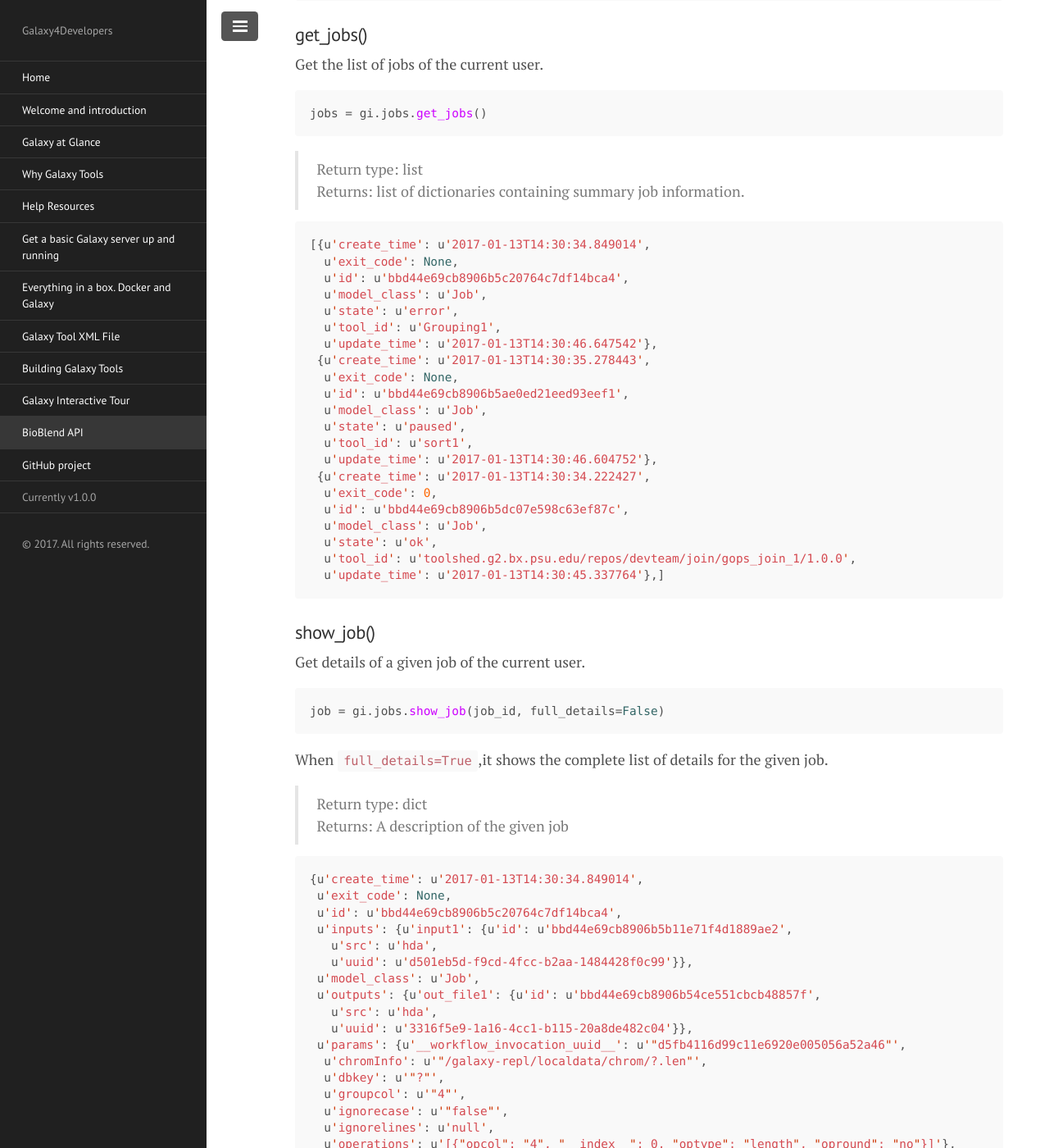
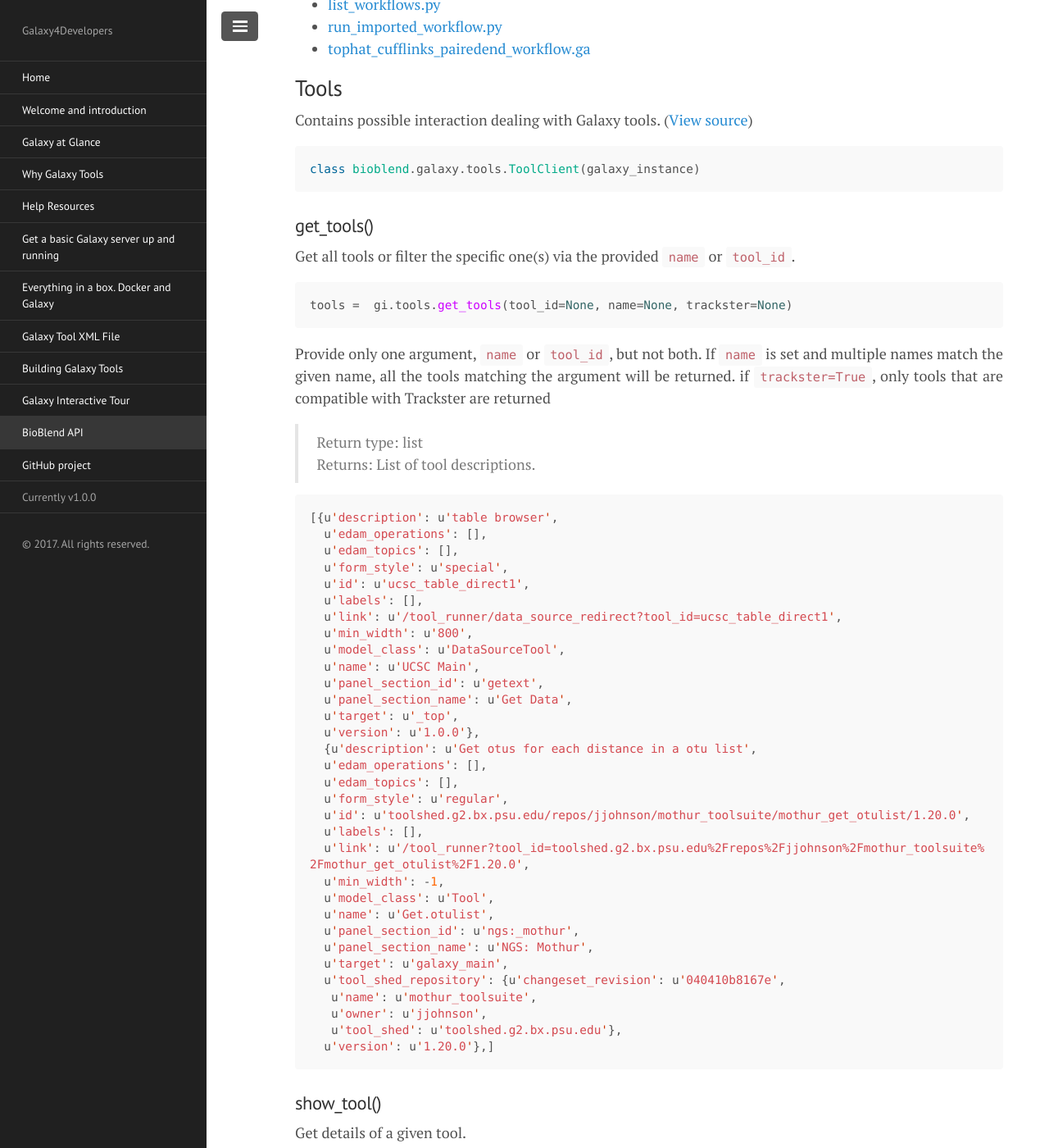
Before and after one commit to crs4/Galaxy4Developers, a Jekyll site: the page built from lectures/10.api.md, in a window 1280 px wide and 1400 px high, scrolled down 30931 px. Shown: the whole window at 82% size. Built offline with Jekyll 4.4.1, drawn with Linux system fonts in a browser that asks for light colours; nearby versions of some CDN libraries; some of the changed text lies outside the part shown.

Commit message:
BioBlend API (DONE)

````diff
--- a/lectures/10.api.md
+++ b/lectures/10.api.md
@@ -322,7 +322,7 @@ Returns: A dictionary containing the dataset id and whether the dataset has been
  u'id': u'60e680a037f41974'}
 ```
 ### Examples
-[list_data_libraries.py](https://github.com/galaxyproject/bioblend/blob/master/docs/examples/list_data_libraries.py)
+- [list_data_libraries.py](https://github.com/galaxyproject/bioblend/blob/master/docs/examples/list_data_libraries.py)
 ## Histories
 Contains possible interactions with the Galaxy Histories ([View source](https://bioblend.readthedocs.io/en/latest/_modules/bioblend/galaxy/histories.html#HistoryClient))
 ```python
@@ -657,7 +657,7 @@ u = gi.histories.upload_dataset_from_library(history_id, lib_dataset_id)
 ```
 Requires the library dataset ID, which can be obtained from the library contents.
 ### Examples
-[list_histories.py](https://github.com/galaxyproject/bioblend/blob/master/docs/examples/list_histories.py)
+- [list_histories.py](https://github.com/galaxyproject/bioblend/blob/master/docs/examples/list_histories.py)
 
 ## Workflows
 Contains possible interactions with the Galaxy Workflows ([View source](https://bioblend.readthedocs.io/en/latest/_modules/bioblend/galaxy/workflows.html#WorkflowClient))
@@ -1065,11 +1065,102 @@ by either the order_index property (which is stable across workflow imports) or
 
 
 ### Examples
-[list_workflows.py](https://github.com/galaxyproject/bioblend/blob/master/docs/examples/list_workflows.py)
-[run_imported_workflow.py](https://github.com/galaxyproject/bioblend/blob/master/docs/examples/run_imported_workflow.py)
-[tophat_cufflinks_pairedend_workflow.ga](https://github.com/galaxyproject/bioblend/blob/master/docs/examples/tophat_cufflinks_pairedend_workflow.ga)
+- [list_workflows.py](https://github.com/galaxyproject/bioblend/blob/master/docs/examples/list_workflows.py)
+- [run_imported_workflow.py](https://github.com/galaxyproject/bioblend/blob/master/docs/examples/run_imported_workflow.py)
+- [tophat_cufflinks_pairedend_workflow.ga](https://github.com/galaxyproject/bioblend/blob/master/docs/examples/tophat_cufflinks_pairedend_workflow.ga)
 
+## Tools
+Contains possible interaction dealing with Galaxy tools. ([View source](https://bioblend.readthedocs.io/en/latest/_modules/bioblend/galaxy/tools.html#ToolClient))
+```python
+class bioblend.galaxy.tools.ToolClient(galaxy_instance)
+```
+### get_tools()
+Get all tools or filter the specific one(s) via the provided `name` or `tool_id`.
+```python
+tools =  gi.tools.get_tools(tool_id=None, name=None, trackster=None)
+```
+Provide only one argument, `name` or `tool_id`, but not both.
+If `name` is set and multiple names match the given name, all the tools matching the argument will be returned.
+if `trackster=True`, only tools that are compatible with Trackster are returned
+> Return type: list
+Returns: List of tool descriptions.
 
+```python
+[{u'description': u'table browser',
+  u'edam_operations': [],
+  u'edam_topics': [],
+  u'form_style': u'special',
+  u'id': u'ucsc_table_direct1',
+  u'labels': [],
+  u'link': u'/tool_runner/data_source_redirect?tool_id=ucsc_table_direct1',
+  u'min_width': u'800',
+  u'model_class': u'DataSourceTool',
+  u'name': u'UCSC Main',
+  u'panel_section_id': u'getext',
+  u'panel_section_name': u'Get Data',
+  u'target': u'_top',
+  u'version': u'1.0.0'},
+  {u'description': u'Get otus for each distance in a otu list',
+  u'edam_operations': [],
+  u'edam_topics': [],
+  u'form_style': u'regular',
+  u'id': u'toolshed.g2.bx.psu.edu/repos/jjohnson/mothur_toolsuite/mothur_get_otulist/1.20.0',
+  u'labels': [],
+  u'link': u'/tool_runner?tool_id=toolshed.g2.bx.psu.edu%2Frepos%2Fjjohnson%2Fmothur_toolsuite%2Fmothur_get_otulist%2F1.20.0',
+  u'min_width': -1,
+  u'model_class': u'Tool',
+  u'name': u'Get.otulist',
+  u'panel_section_id': u'ngs:_mothur',
+  u'panel_section_name': u'NGS: Mothur',
+  u'target': u'galaxy_main',
+  u'tool_shed_repository': {u'changeset_revision': u'040410b8167e',
+   u'name': u'mothur_toolsuite',
+   u'owner': u'jjohnson',
+   u'tool_shed': u'toolshed.g2.bx.psu.edu'},
+  u'version': u'1.20.0'},]
+```
+### show_tool()
+Get details of a given tool.
+```python
+tool =  gi.tools.show_tool(tool_id, io_details=False, link_details=False)
+```
+When `io_details=True`,  get also input and output details
+When `link_details=True`,  get also link details
+> Return type: dict
+Returns: A description of the given tool
+
+```python
+{u'description': u'table browser',
+ u'edam_operations': [],
+ u'edam_topics': [],
+ u'form_style': u'special',
+ u'id': u'ucsc_table_direct1',
+ u'labels': [],
+ u'model_class': u'DataSourceTool',
+ u'name': u'UCSC Main',
+ u'panel_section_id': u'getext',
+ u'panel_section_name': u'Get Data',
+ u'version': u'1.0.0'}
+```
+### upload_file()
+Upload the file specified by `path` to the history specified by `history_id`.
+```python
+gi.tools.upload_file(path, history_id, **keywords)
+```
+>
+- `file_name` (str) – (optional) name of the new history dataset
+- `file_type` (str) – Galaxy datatype for the new dataset, default is auto
+- `dbkey` (str) – (optional) genome dbkey
+- `to_posix_lines` (bool) – if `True`, convert universal line endings to POSIX line endings. Default is `True`. Set to False if you upload a gzip, bz2 or zip archive containing a binary file
+- `space_to_tab` (bool) – whether to convert spaces to tabs. Default is False. Applicable only if to_posix_lines is True
+
+### run_tool()
+Runs tool specified by `tool_id` in history indicated by `history_id` with inputs from dict `tool_inputs`.
+```python
+gi.tools.run_tool(history_id, tool_id, tool_inputs)
+```
+The `tool_inputs` dict should contain input datasets and parameters in the (largely undocumented) format used by the Galaxy API.
+Some examples can be found [here](https://bitbucket.org/galaxy/galaxy-central/src/tip/test/api/test_tools.py)
 ## Jobs
 Contains possible interactions with the Galaxy Jobs ([View source](https://bioblend.readthedocs.io/en/latest/_modules/bioblend/galaxy/jobs.html#JobsClient))
 ```python
````
